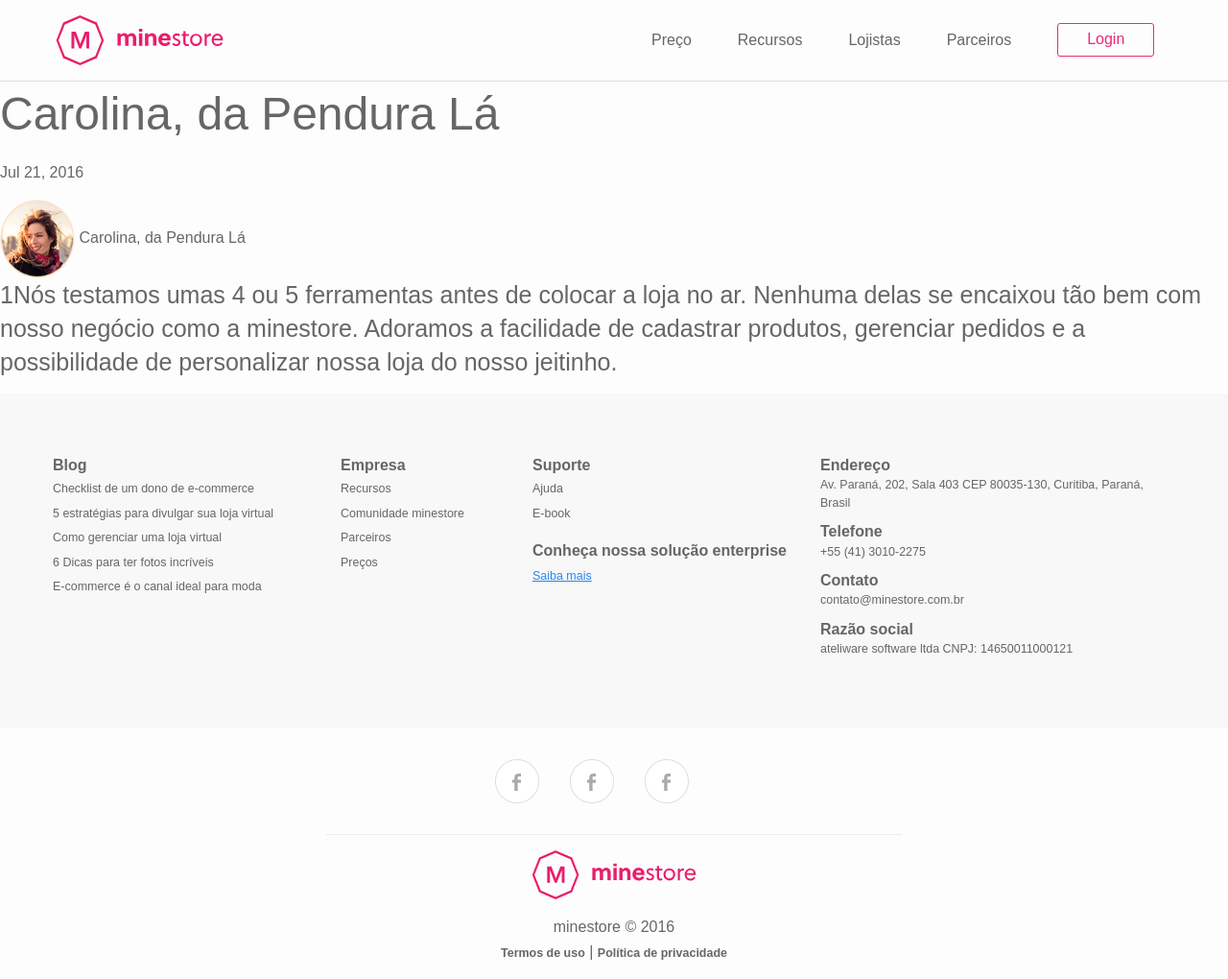
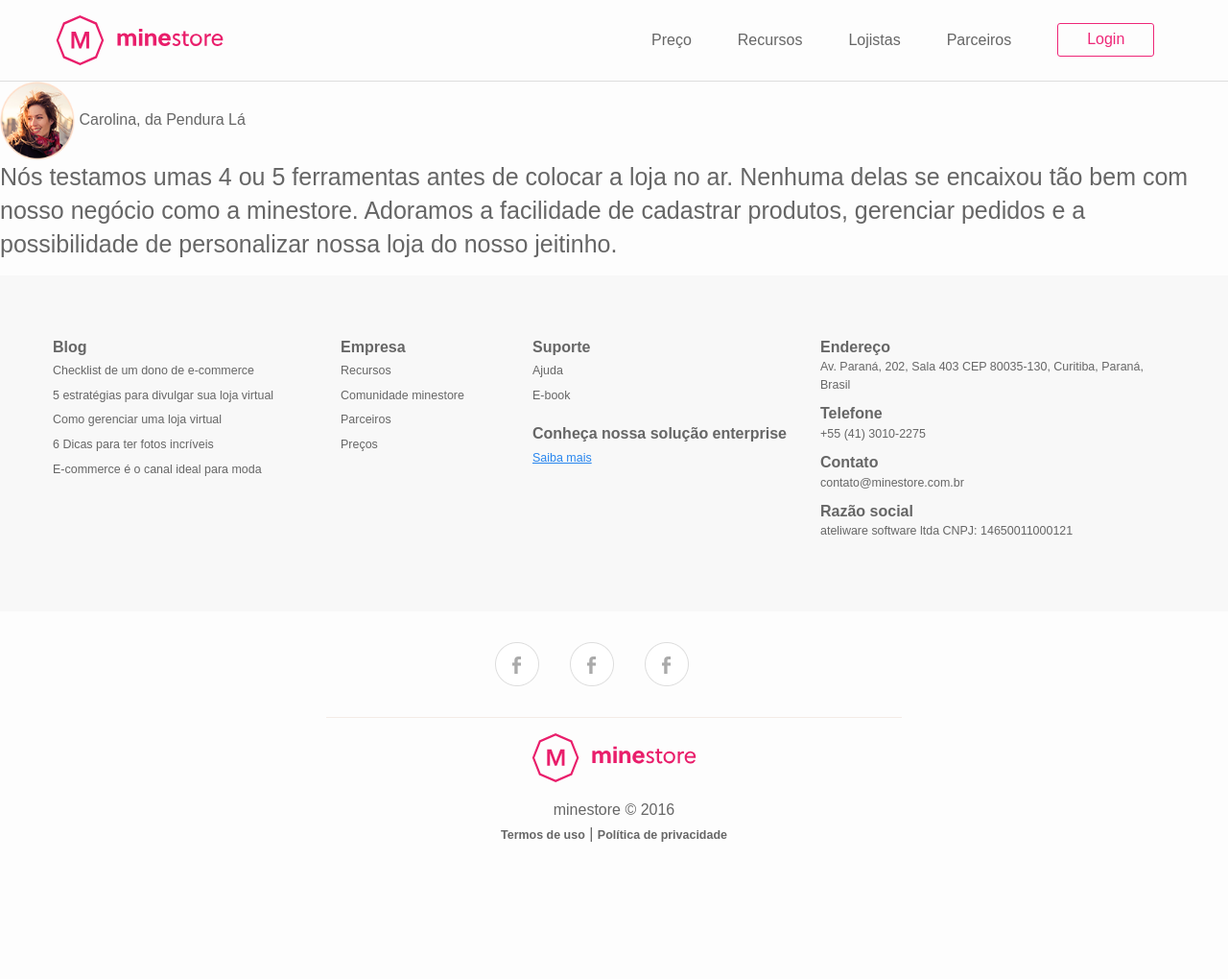
Before and after one commit to minestore/landing-2016, a Jekyll site: the page built from _posts/2016-07-21-carolina_pendura_la.html, in a window 1280 px wide. Shown: the whole page at 96% size. Built offline with Jekyll 4.4.1, drawn with Linux system fonts in a browser that asks for light colours; nearby versions of some CDN libraries; some web fonts are replaced; library files that are not in the unit come from our copies; after the commit the page ends 900 px from its top, so only the background shows below that.

Commit message:
Added ebook page HTML. Added testimony posts.

```diff
--- a/_config.yml
+++ b/_config.yml
@@ -9,5 +9,6 @@ sass:
 
 # Build settings
 markdown: kramdown
+permalink: /:title
 exclude :
   - node_modules
--- a/_layouts/post.html
+++ b/_layouts/post.html
@@ -1,15 +1,5 @@
 ---
 layout: default
 ---
-<article class="post" itemscope itemtype="http://schema.org/BlogPosting">
 
-  <header class="post-header">
-    <h1 class="post-title" itemprop="name headline">{{ page.title }}</h1>
-    <p class="post-meta"><time datetime="{{ page.date | date_to_xmlschema }}" itemprop="datePublished">{{ page.date | date: "%b %-d, %Y" }}</time>{% if page.author %} • <span itemprop="author" itemscope itemtype="http://schema.org/Person"><span itemprop="name">{{ page.author }}</span></span>{% endif %}</p>
-  </header>
-
-  <div class="post-content" itemprop="articleBody">
-    {{ content }}
-  </div>
-
-</article>
+{{ content }}
--- a/_posts/2016-07-21-carolina_pendura_la.html
+++ b/_posts/2016-07-21-carolina_pendura_la.html
@@ -2,11 +2,11 @@
 layout: post
 title:  "Carolina, da Pendura Lá"
 date:   2016-07-21 15:42:27 -0300
-categories: landing-home
+categories: landing-home-testimony
 ---
 
 <img class="icon-product" src="{{ "/assets/img/avatar-carolina.png" | prepend: site.baseurl }}" alt="minestore loja virtual">
 <span>{{ page.title }}</span>
 <h4>
-1Nós testamos umas 4 ou 5 ferramentas antes de colocar a loja no ar. Nenhuma delas se encaixou tão bem com nosso negócio como a minestore. Adoramos a facilidade de cadastrar produtos, gerenciar pedidos e a possibilidade de personalizar nossa loja do nosso jeitinho.
+Nós testamos umas 4 ou 5 ferramentas antes de colocar a loja no ar. Nenhuma delas se encaixou tão bem com nosso negócio como a minestore. Adoramos a facilidade de cadastrar produtos, gerenciar pedidos e a possibilidade de personalizar nossa loja do nosso jeitinho.
 </h4>
--- a/index.html
+++ b/index.html
@@ -82,7 +82,7 @@ layout: home
           </header>
         </div>
 
-        {% include slider.html slider_posts=site.categories.landing-home %}
+        {% include slider.html slider_posts=site.categories.landing-home-testimony %}
 
         <div class="box-midias row">
             <div class="large-16 columns">
```
Also changed, not shown: _includes/header.html (+0 -23 lines), _posts/2016-07-21-carolina_pendura_la1.html (deleted, +0 -12 lines), _posts/2016-07-21-carolina_pendura_la3.html (deleted, +0 -12 lines), _posts/2016-07-21-karen-baby-me.html (added, +12 -0 lines), _posts/2016-07-21-thayna-raw-clothing.html (added, +12 -0 lines), _posts/2016-07-23-ebook-facebook.html (added, +11 -0 lines), _posts/2016-07-23-ebook-loja-virtual.html (added, +11 -0 lines), ebooks.html (added, +32 -0 lines). Lines whose indentation alone changed are shown as unchanged.
